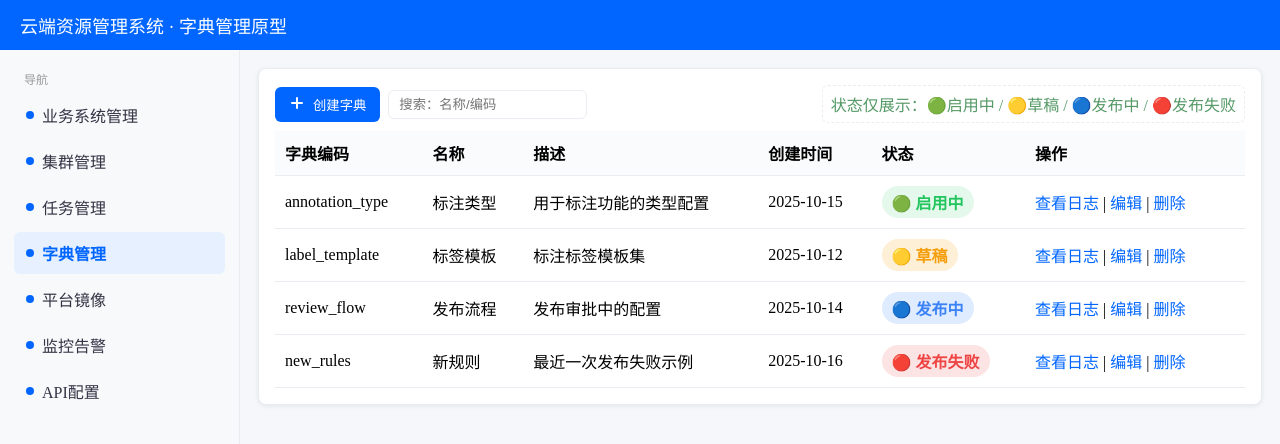
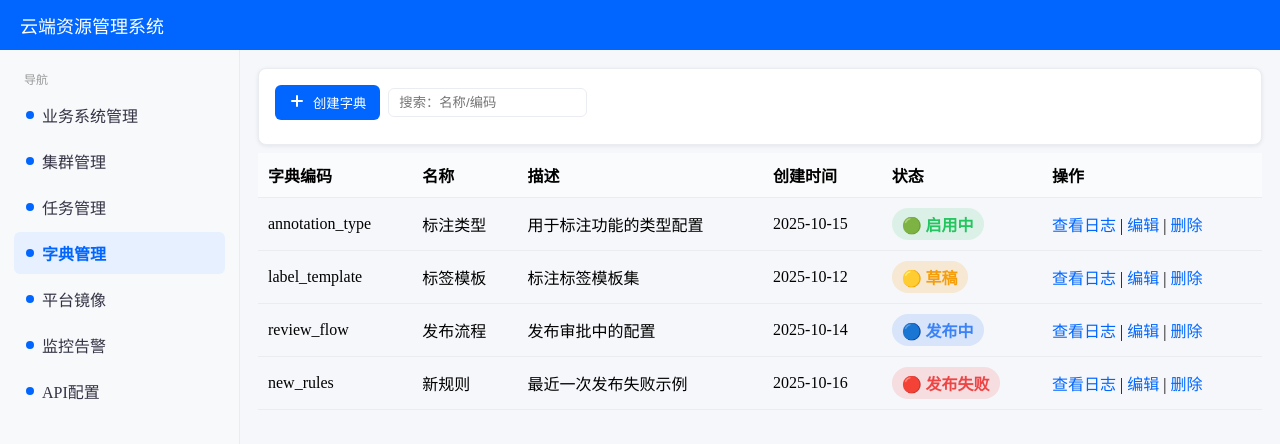
Before and after one commit to gjtt165/a-s-d, a plain HTML site: page index.html in a window 1280 px wide. Shown: the top 444 px of the page. Drawn offline with Linux system fonts and the light colour scheme.

Commit message:
Update index.html

```diff
--- a/index.html
+++ b/index.html
@@ -3,7 +3,7 @@
 <head>
 <meta charset="UTF-8" />
 <meta name="viewport" content="width=device-width,initial-scale=1" />
-<title>云端资源管理系统 · 字典管理原型</title>
+<title>云端资源管理系统 </title>
 <style>
   :root{
     --primary:#0066ff;--bg:#f5f7fa;--card:#fff;--muted:#666;--border:#e9edf2;
@@ -60,7 +60,7 @@
 </style>
 </head>
 <body>
-  <div class="header">云端资源管理系统 · 字典管理原型</div>
+  <div class="header">云端资源管理系统 </div>
 
   <div class="layout">
     <aside class="sidebar">
@@ -88,8 +88,7 @@
               </button>
               <input id="search" class="input" placeholder="搜索：名称/编码" />
             </div>
-            <div class="toolbar-right">
-              <span class="note">状态仅展示：🟢启用中 / 🟡草稿 / 🔵发布中 / 🔴发布失败</span>
+
             </div>
           </div>
 
```
